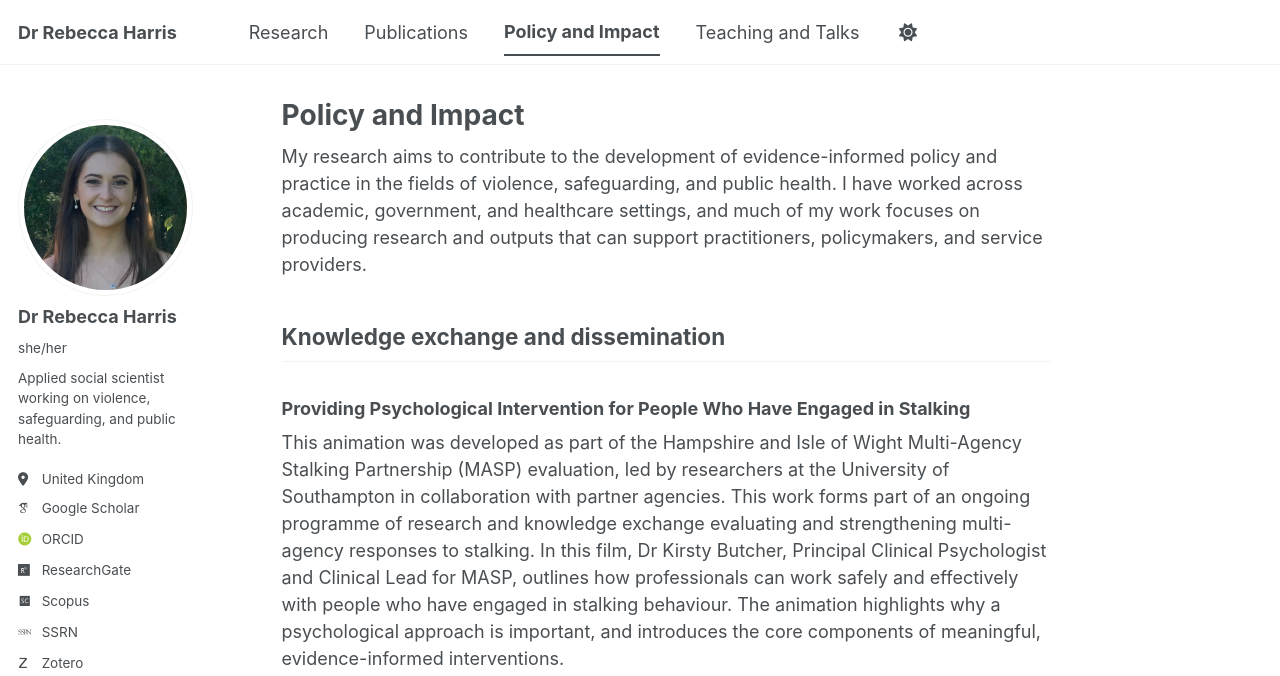
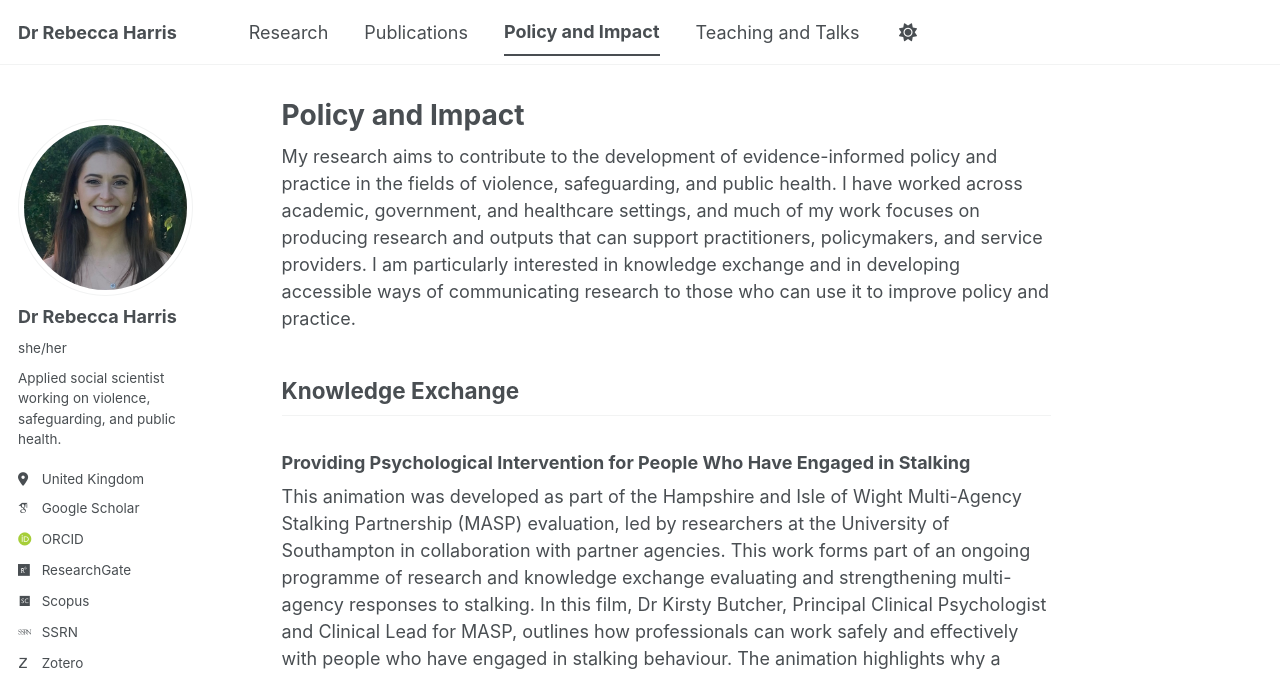
Before and after one commit to DrRebeccaHarris/drrebeccaharris.github.io, a Jekyll site: the page built from _pages/policy-and-impact.md, in a window 1280 px wide and 1400 px high. Shown: the top 676 px of the window. Built offline with Jekyll 4.4.1, drawn with Linux system fonts in a browser that asks for light colours; some web fonts are replaced; a script bundle is joined from its source files by our own code; library files that are not in the unit come from our copies; some of the changed text lies outside the part shown.

Commit message:
Update policy-and-impact.md

```diff
--- a/_pages/policy-and-impact.md
+++ b/_pages/policy-and-impact.md
@@ -4,9 +4,9 @@ title: "Policy and Impact"
 permalink: /policy-and-impact/
 author_profile: true
 ---
-My research aims to contribute to the development of evidence-informed policy and practice in the fields of violence, safeguarding, and public health. I have worked across academic, government, and healthcare settings, and much of my work focuses on producing research and outputs that can support practitioners, policymakers, and service providers.
+My research aims to contribute to the development of evidence-informed policy and practice in the fields of violence, safeguarding, and public health. I have worked across academic, government, and healthcare settings, and much of my work focuses on producing research and outputs that can support practitioners, policymakers, and service providers. I am particularly interested in knowledge exchange and in developing accessible ways of communicating research to those who can use it to improve policy and practice.
 
-Knowledge exchange and dissemination
+Knowledge Exchange
 ------
 
 ### Providing Psychological Intervention for People Who Have Engaged in Stalking
@@ -20,7 +20,7 @@ frameborder="0"
 allow="autoplay; fullscreen; picture-in-picture"
 allowfullscreen></iframe>
 
-Research and evaluation
+Research and Evaluation
 ------
 
 Current and previous projects include:
@@ -31,7 +31,7 @@ Current and previous projects include:
 - Research on disability, violence, and reproductive health in Nepal.
 - Research exploring links between climate change and intimate partner violence.
 
-Professional experience
+Professional Experience
 ------
 
 Alongside my academic work, I have experience conducting research within government and working within NHS mental health services. My work draws on perspectives from academia, policy, and practice, with a particular interest in how evidence can be translated into meaningful improvements in services and outcomes.
```
